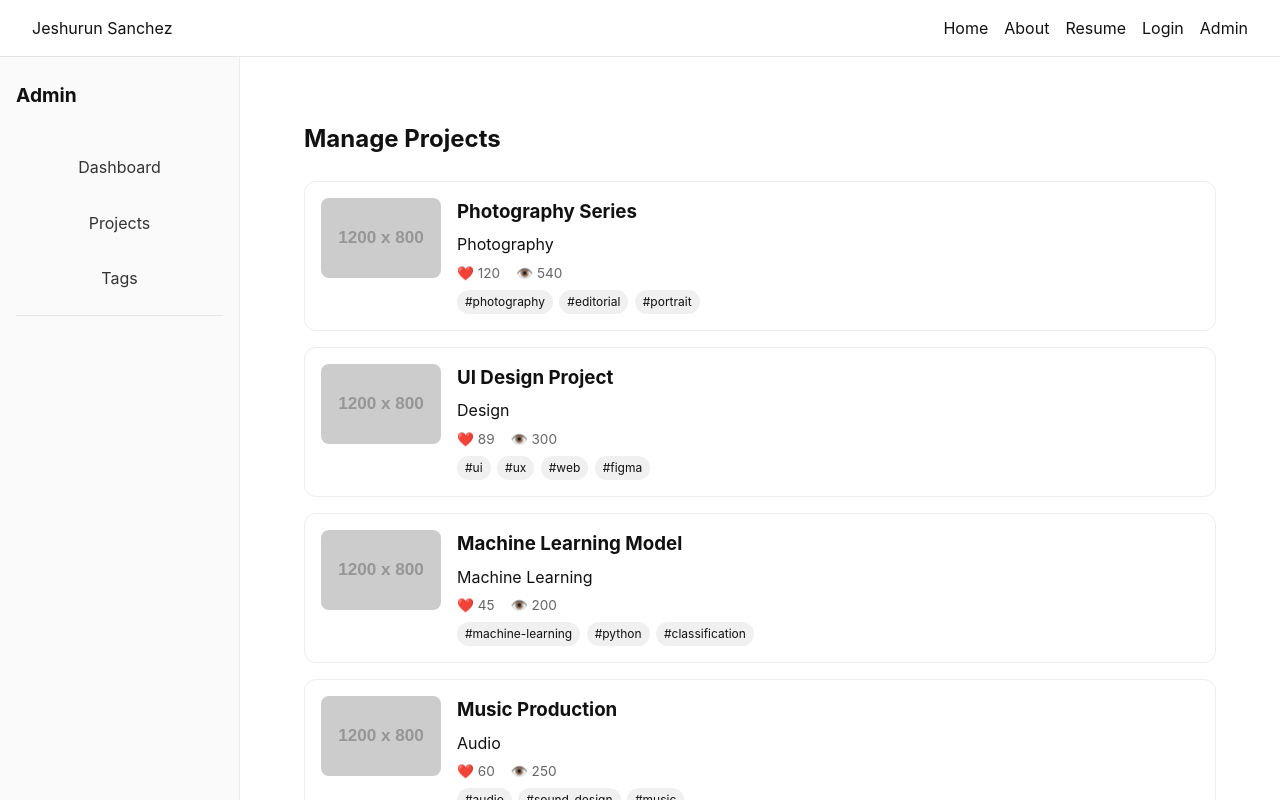
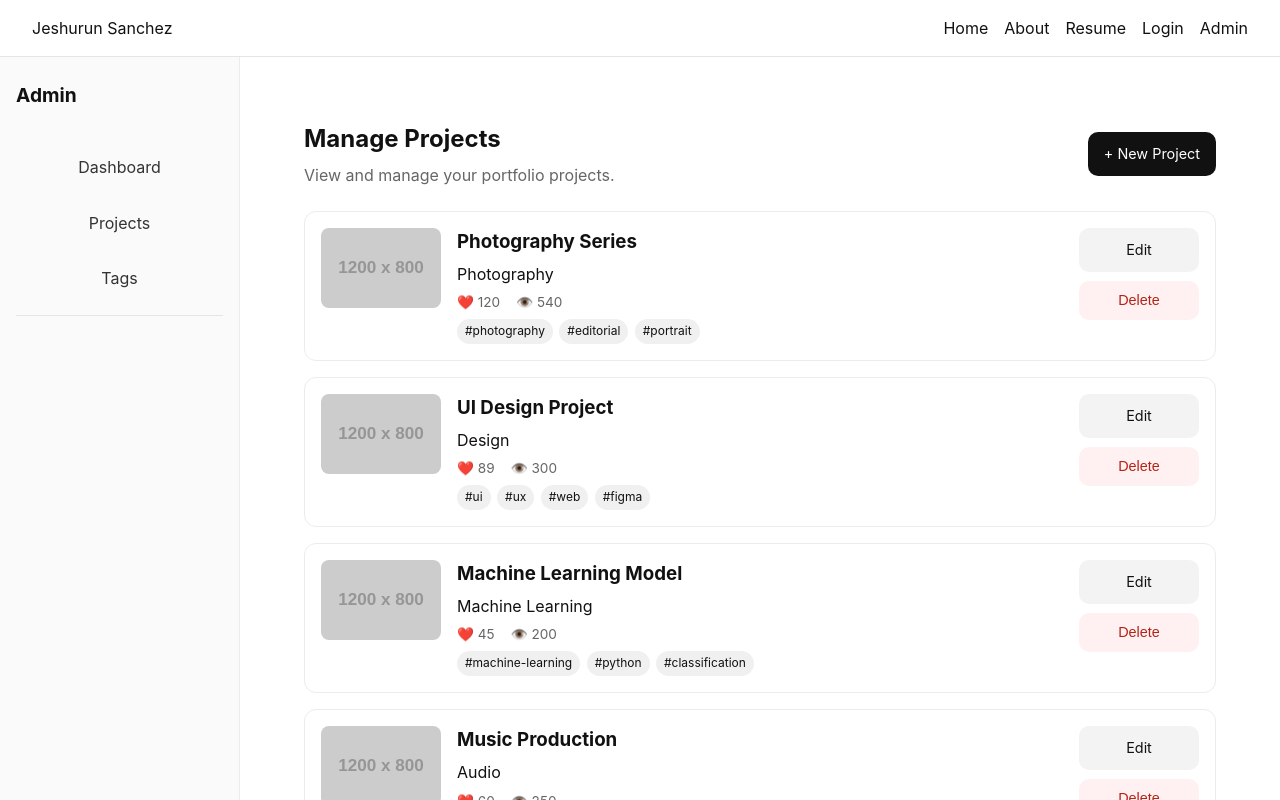
Before and after one commit to jeshurunjet/gallery-portfolio, a React (Vite) app in the folder frontend/: page /admin/projects in a window 1280 px wide. Shown: the top 800 px of the page. Built offline with nearby package versions, Linux system fonts and the light colour scheme.

Commit message:
Add admin project action buttons and placeholder routes

```diff
--- a/frontend/src/App.tsx
+++ b/frontend/src/App.tsx
@@ -9,6 +9,8 @@ import AdminLayout from "./components/AdminLayout";
 import AdminDashboardPage from "./pages/admin/AdminDashboardPage";
 import AdminProjectsPage from "./pages/admin/AdminProjectsPage";
 import AdminTagsPage from "./pages/admin/AdminTagsPage";
+import AdminNewProjectPage from "./pages/admin/AdminNewProjectPage";
+import AdminEditProjectPage from "./pages/admin/AdminEditProjectPage";
 
 function App() {
   return (
@@ -24,6 +26,8 @@ function App() {
           <Route index element={<AdminDashboardPage />} />
           <Route path="projects" element={<AdminProjectsPage />} />
           <Route path="tags" element={<AdminTagsPage />} />
+          <Route path="projects/new" element={<AdminNewProjectPage />} />
+          <Route path="projects/:id/edit" element={<AdminEditProjectPage />} />
         </Route>
       </Routes>
     </BrowserRouter>
--- a/frontend/src/index.css
+++ b/frontend/src/index.css
@@ -724,3 +724,102 @@ main {
   background: #f0f0f0;
   border-radius: 999px;
 }
+
+/* Admin Project Pages - Buttons */
+/* low res */
+@media (max-width: 700px) {
+  .admin-project-card {
+    flex-direction: column;
+  }
+
+  .admin-project-actions {
+    flex-direction: row;
+    min-width: auto;
+  }
+}
+/* low res - end */
+
+.admin-page-header {
+  display: flex;
+  justify-content: space-between;
+  align-items: center;
+  gap: 1rem;
+  flex-wrap: wrap;
+}
+
+.admin-page-header p {
+  margin-top: 0.35rem;
+  color: #666;
+}
+
+.admin-primary-button,
+.admin-secondary-button,
+.admin-danger-button {
+  display: inline-flex;
+  align-items: center;
+  justify-content: center;
+  padding: 0.7rem 1rem;
+  border-radius: 10px;
+  text-decoration: none;
+  font-size: 0.9rem;
+  cursor: pointer;
+  transition:
+    background 0.2s ease,
+    transform 0.2s ease,
+    color 0.2s ease;
+  border: none;
+}
+
+.admin-primary-button {
+  background: #111;
+  color: #fff;
+}
+
+.admin-primary-button:hover {
+  background: #333;
+  transform: translateY(-1px);
+}
+
+.admin-secondary-button {
+  background: #f3f3f3;
+  color: #111;
+}
+
+.admin-secondary-button:hover {
+  background: #e7e7e7;
+  transform: translateY(-1px);
+}
+
+.admin-danger-button {
+  background: #fff1f1;
+  color: #b42318;
+}
+
+.admin-danger-button:hover {
+  background: #ffe4e4;
+  transform: translateY(-1px);
+}
+
+.admin-project-card {
+  display: flex;
+  gap: 1rem;
+  padding: 1rem;
+  border: 1px solid #ececec;
+  border-radius: 12px;
+  background: #fff;
+  align-items: flex-start;
+}
+
+.admin-project-info {
+  display: flex;
+  flex-direction: column;
+  gap: 0.4rem;
+  flex: 1;
+}
+
+.admin-project-actions {
+  display: flex;
+  flex-direction: column;
+  gap: 0.6rem;
+  min-width: 120px;
+}
--- /dev/null
+++ b/frontend/src/pages/admin/AdminEditProjectPage.tsx
@@ -0,0 +1,14 @@
+import { useParams } from "react-router-dom";
+
+function AdminEditProjectPage() {
+  const { id } = useParams();
+
+  return (
+    <main>
+      <h1>Edit Project {id}</h1>
+      <p>This page will contain the edit project form.</p>
+    </main>
+  );
+}
+
+export default AdminEditProjectPage;
--- /dev/null
+++ b/frontend/src/pages/admin/AdminNewProjectPage.tsx
@@ -0,0 +1,10 @@
+function AdminNewProjectPage() {
+  return (
+    <main>
+      <h1>New Project</h1>
+      <p>This page will contain the create project form.</p>
+    </main>
+  );
+}
+
+export default AdminNewProjectPage;
--- a/frontend/src/pages/admin/AdminProjectsPage.tsx
+++ b/frontend/src/pages/admin/AdminProjectsPage.tsx
@@ -1,9 +1,19 @@
+import { Link } from "react-router-dom";
 import { projects } from "../../data/projects";
 
 function AdminProjectsPage() {
   return (
     <main>
-      <h1>Manage Projects</h1>
+      <div className="admin-page-header">
+        <div>
+          <h1>Manage Projects</h1>
+          <p>View and manage your portfolio projects.</p>
+        </div>
+
+        <Link to="/admin/projects/new" className="admin-primary-button">
+          + New Project
+        </Link>
+      </div>
 
       <div className="admin-project-list">
         {projects.map((project) => (
@@ -31,6 +41,19 @@ function AdminProjectsPage() {
                 ))}
               </div>
             </div>
+
+            <div className="admin-project-actions">
+              <Link
+                to={`/admin/projects/${project.id}/edit`}
+                className="admin-secondary-button"
+              >
+                Edit
+              </Link>
+
+              <button type="button" className="admin-danger-button">
+                Delete
+              </button>
+            </div>
           </div>
         ))}
       </div>
```
